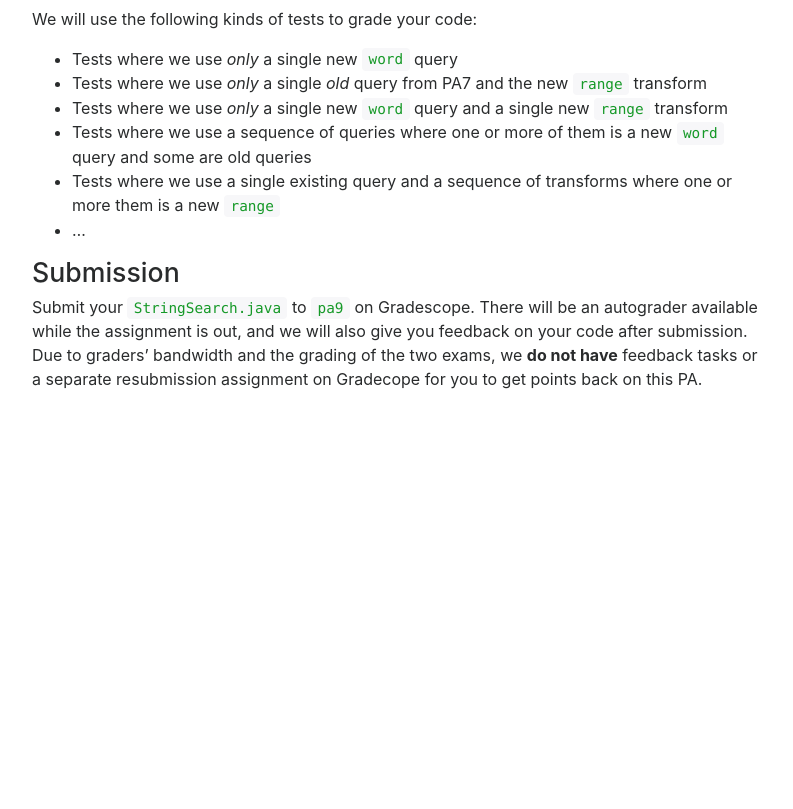
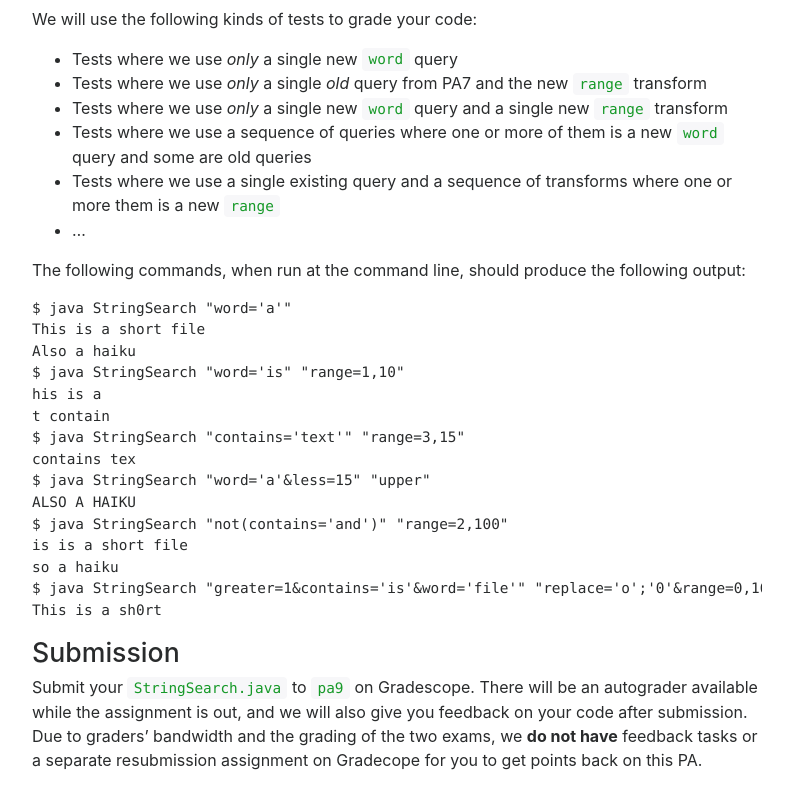
Before and after one commit to ucsd-cse11-s20/ucsd-cse11-s20.github.io, a Jekyll site: the page built from pa9/index.md, in a window 1280 px wide and 900 px high, scrolled down 2136 px. Shown: the top 809 px of the window, without its empty margins (243-1036 px from the left). Built offline with Jekyll 4.4.1, drawn with Linux system fonts in a browser that asks for light colours; nearby versions of some CDN libraries; before the commit the page ends 2703 px from its top, so only the background shows below that.

Commit message:
Added examples

````diff
--- a/pa9/index.md
+++ b/pa9/index.md
@@ -108,6 +108,25 @@ We will use the following kinds of tests to grade your code:
 - Tests where we use a single existing query and a sequence of transforms where one or more them is a new `range`
 - ...
 
+The following commands, when run at the command line, should produce the following output:
+```
+$ java StringSearch "word='a'"
+This is a short file
+Also a haiku
+$ java StringSearch "word='is" "range=1,10"
+his is a
+t contain
+$ java StringSearch "contains='text'" "range=3,15"
+contains tex
+$ java StringSearch "word='a'&less=15" "upper"
+ALSO A HAIKU
+$ java StringSearch "not(contains='and')" "range=2,100"
+is is a short file
+so a haiku
+$ java StringSearch "greater=1&contains='is'&word='file'" "replace='o';'0'&range=0,16"
+This is a sh0rt
+```
+
 
 ## Submission
 
````
